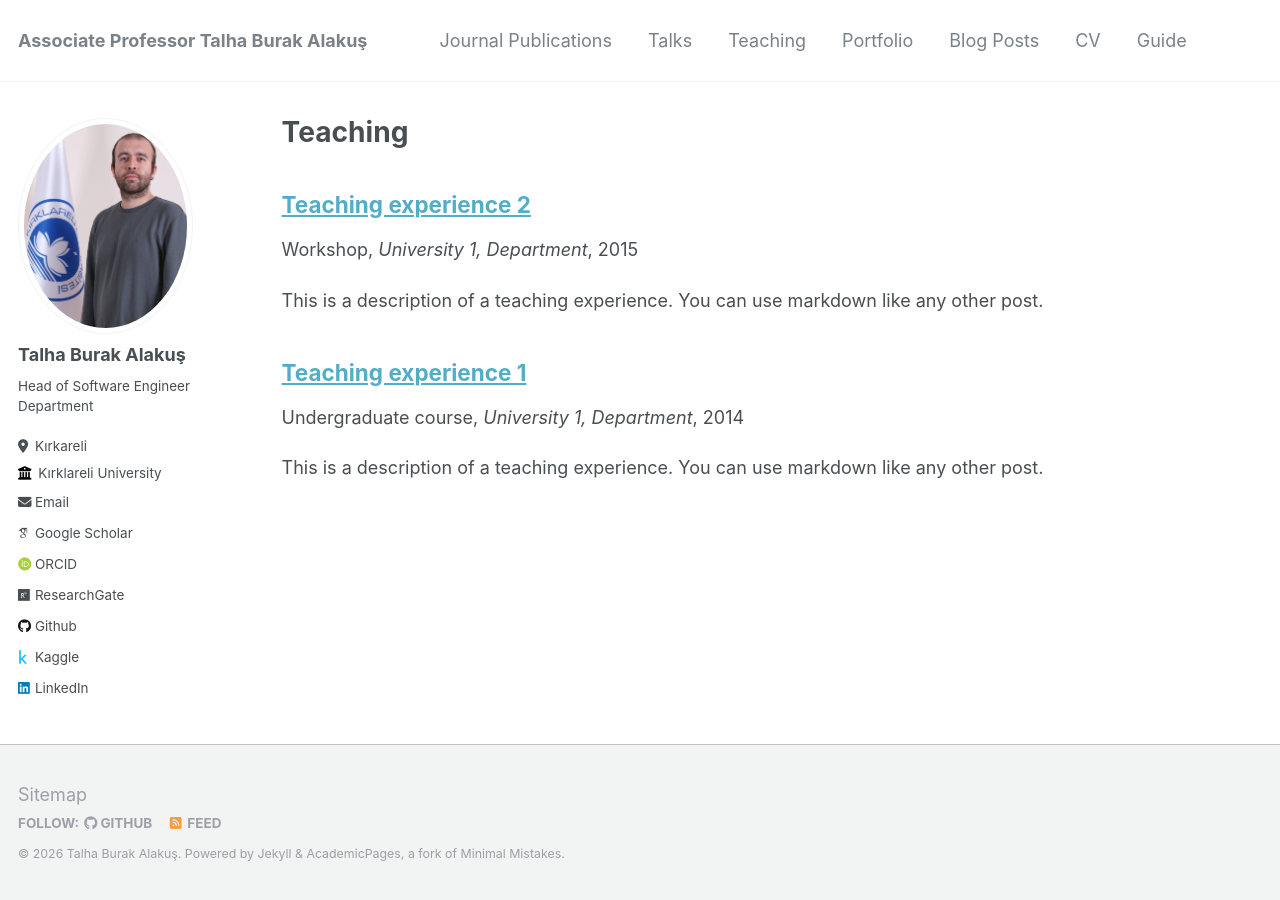
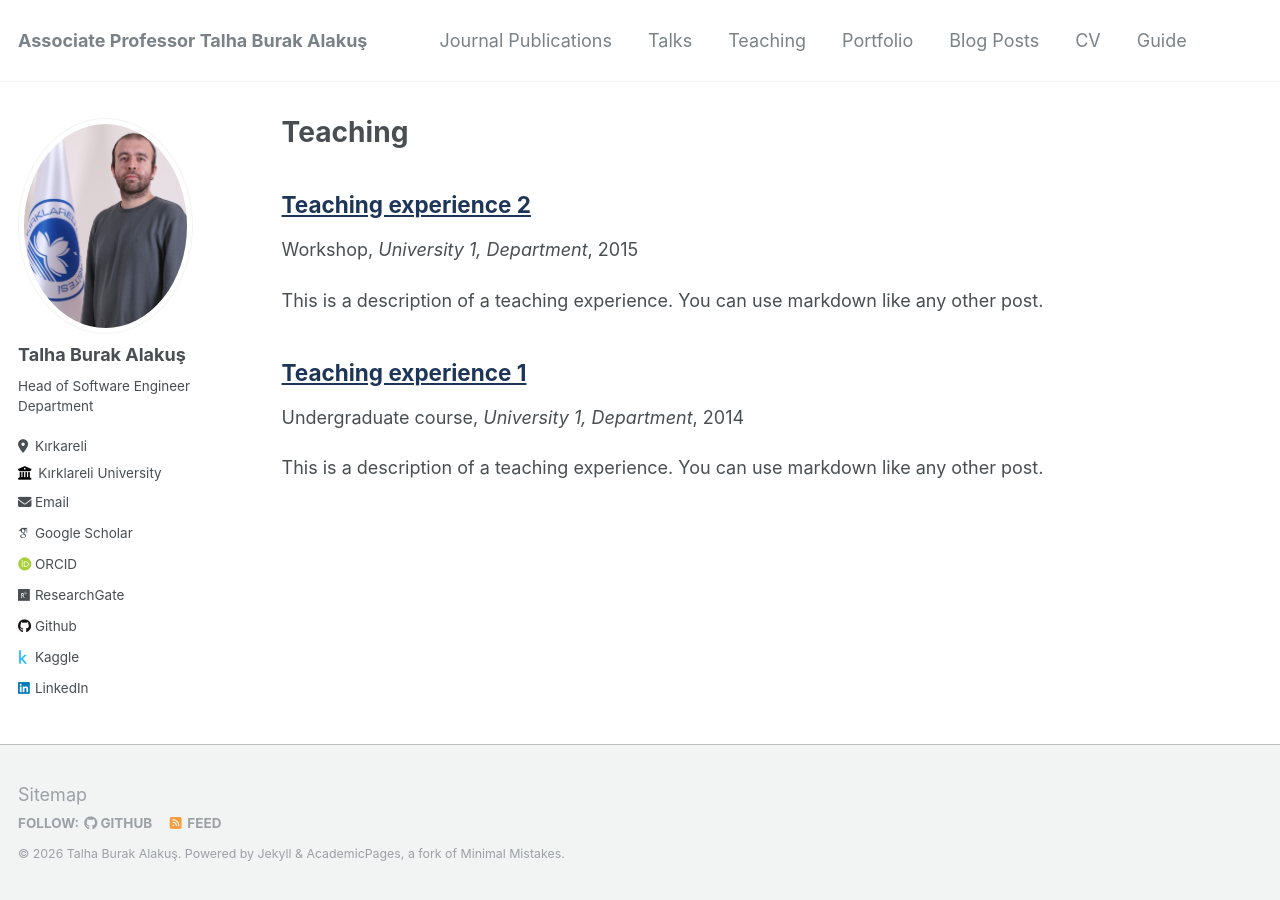
Before and after one commit to burakalakuss/talhaburakalakus.github.io, a Jekyll site: the page built from _pages/teaching.html, in a window 1280 px wide. Built offline with Jekyll 4.4.1, drawn with Linux system fonts in a browser that asks for light colours; some web fonts are replaced.

Commit message:
Update main.scss

```diff
--- a/assets/css/main.scss
+++ b/assets/css/main.scss
@@ -39,3 +39,13 @@
 @import "vendor/font-awesome/brands";
 @import "vendor/magnific-popup/magnific-popup";
 @import "print";
+
+.archive__item-title a,
+.archive__item-title a:visited {
+  color: #1d3557 !important;
+}
+
+.archive__item-title a:hover,
+.archive__item-title a:focus {
+  color: #0b2545 !important;
+}
```
